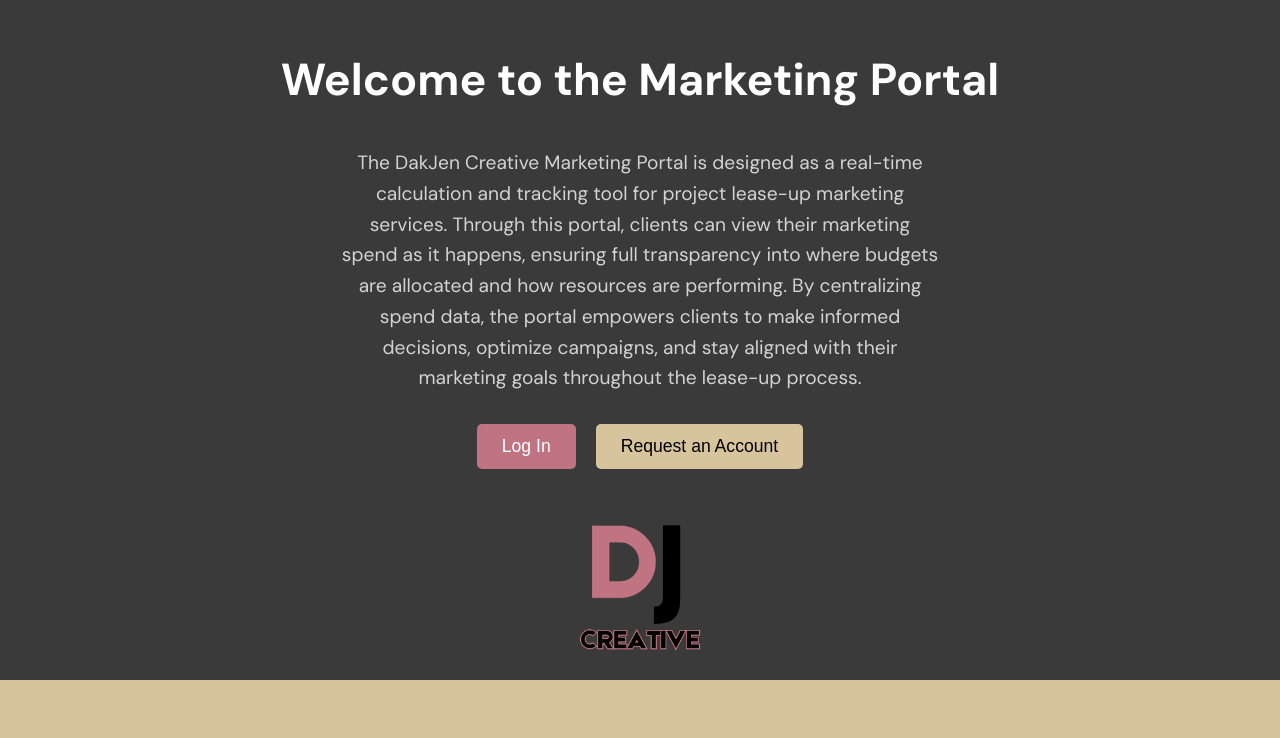
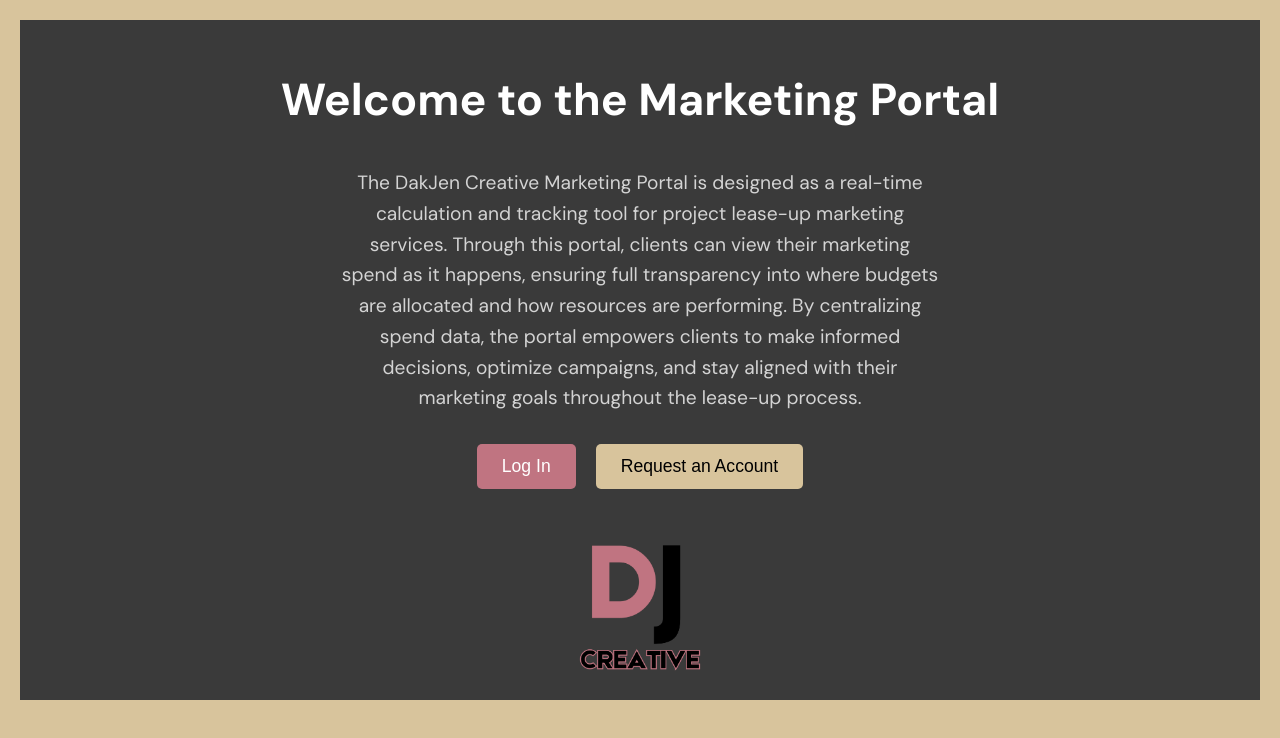
Before and after one commit to dakjen/marketingportal1, a React (Create React App) app: page /intro in a window 1280 px wide. Shown: the top 738 px of the page. Built offline with nearby package versions, Linux system fonts and the light colour scheme; no server answers.

Commit message:
fix: Adjust layout for sidebar and content area

```diff
--- a/src/Tabs.css
+++ b/src/Tabs.css
@@ -1,7 +1,6 @@
 nav {
   position: relative;
   padding-top: 30px; /* Make space for the status display */
-  margin-left: 220px; /* Offset for the fixed sidebar */
 }
 
 .tabs-container {
@@ -114,3 +113,16 @@ nav {
 .dropdown-item:hover {
   background-color: #f0f0f0;
 }
+
+.main-content {
+  padding: 20px;
+}
+
+.unread-count {
+  background-color: red;
+  color: white;
+  border-radius: 50%;
+  padding: 2px 6px;
+  font-size: 12px;
+  margin-left: 5px;
+}
--- a/src/index.css
+++ b/src/index.css
@@ -1,7 +1,7 @@
 body {
   margin: 0;
-  font-family: 'DM Sans', -apple-system, BlinkMacSystemFont, 'Segoe UI', 'Roboto', 'Oxygen',
-    'Ubuntu', 'Cantarell', 'Fira Sans', 'Droid Sans', 'Helvetica Neue',
+  font-family: 'DM Sans', -apple-system, BlinkMacSystemFont, 'Segoe UI', 'Roboto',
+    'Oxygen', 'Ubuntu', 'Cantarell', 'Fira Sans', 'Droid Sans', 'Helvetica Neue',
     sans-serif;
   -webkit-font-smoothing: antialiased;
   -moz-osx-font-smoothing: grayscale;
@@ -12,3 +12,15 @@ code {
   font-family: source-code-pro, Menlo, Monaco, Consolas, 'Courier New',
     monospace;
 }
+
+.app-container {
+  display: flex;
+  min-height: 100vh; /* Ensure it takes at least the full viewport height */
+}
+
+.content-wrapper {
+  flex-grow: 1; /* Allow it to take up remaining space */
+  display: flex; /* Enable flexbox for its children (nav and main-content) */
+  flex-direction: column; /* Stack children vertically */
+  margin-left: 220px; /* Offset for the fixed sidebar */
+}
```
